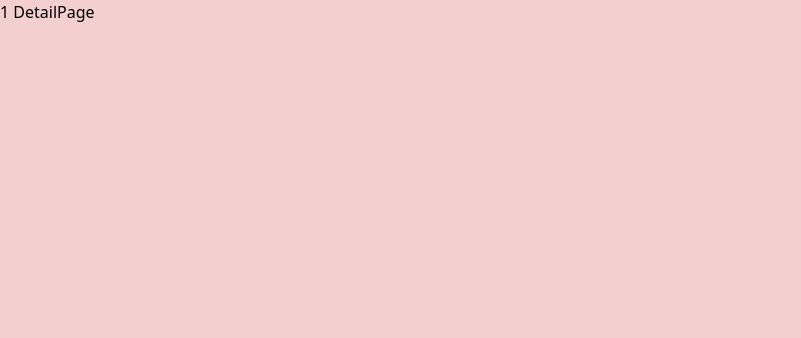
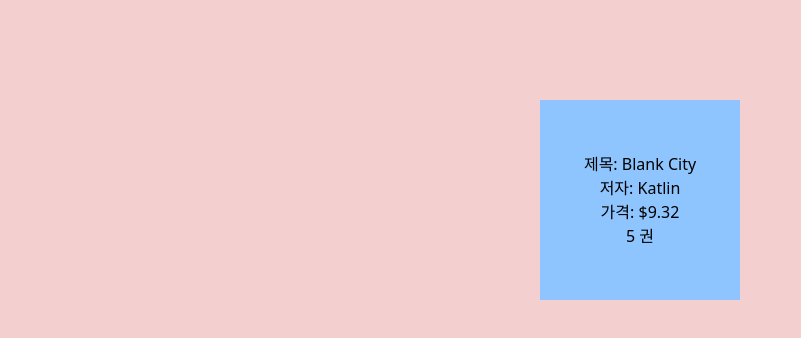
Before and after one commit to BellPumpkin/test, a Next.js app: page /detail/1 in a window 1280 px wide. Shown: the top 338 px of the page, without its empty margins (0-801 px from the left). Built offline with nearby package versions, Linux system fonts and the light colour scheme.

Commit message:
Feat: 책 디테일 페이지 기능 구현 레이아웃 작성
문제점: params로 받을 때, Promise 객체로 받아서 타입에 관한 문제 발생

```diff
--- a/src/app/detail/[id]/page.tsx
+++ b/src/app/detail/[id]/page.tsx
@@ -1,4 +1,6 @@
-import React from 'react'
+"use client"
+import { usePathname, useSearchParams } from 'next/navigation'
+import React, { useEffect, useState } from 'react'
 
 type Props = {
   params: {
@@ -6,10 +8,41 @@ type Props = {
   }
 }
 
+type BookProps = {
+  id: string,
+  title: string,
+  author: string,
+  price: string,
+  count: number
+}
+
 export default function DetailPage({params}: Props) {
+  const [currentBookDetail, setCurrentBookDetail] = useState<BookProps | null>();
+
+  const { id } = React.use(params);
+
+  useEffect(() => {
+    const fetchData = async () => {
+      const response = await fetch('/MOCK_DATA.json');
+      const data = await response.json();
+      const test = data.filter((item: any) => (
+        item.id.toString() === id
+      ))
+      setCurrentBookDetail(test[0]);
+    };
+    fetchData();
+  }, [id]);
+
   return (
-    <>
-      {params ? <div>{params.id} DetailPage</div> : <div>Loading...</div>}
-    </>
+    <div className="flex justify-center mt-[100px]">
+      {currentBookDetail ? (
+        <div className='flex flex-col bg-blue-300 w-[200px] h-[200px] justify-center items-center'>
+          <div>제목: {currentBookDetail.title}</div>
+          <div>저자: {currentBookDetail.author}</div>
+          <div>가격: {currentBookDetail.price}</div>
+          <div>{currentBookDetail.count} 권</div>
+        </div>
+      ) : (<div>Loading...</div>)}
+    </div>
   )
 }
```
